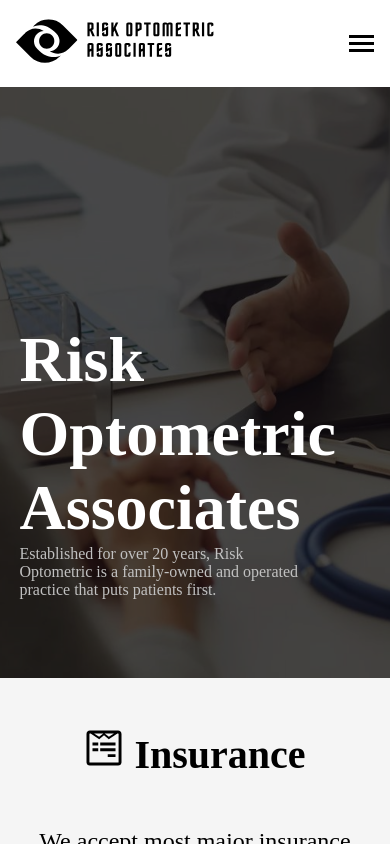
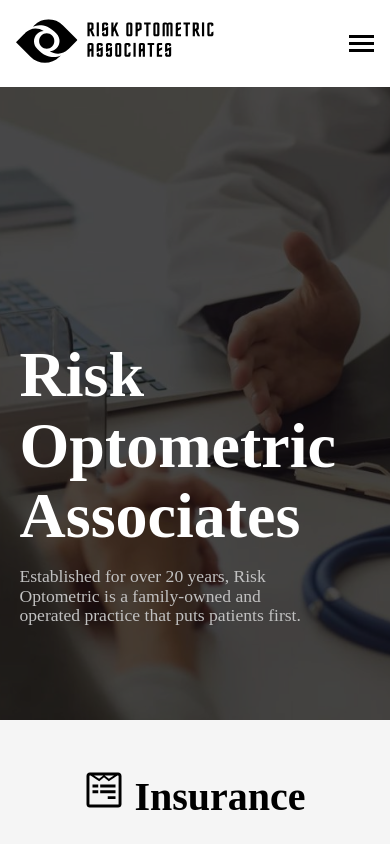
Before and after one commit to grantrisk/risk-optometric-associates, a Next.js app: page / in a window 390 px wide. Built offline with nearby package versions, Linux system fonts and the light colour scheme; a web font is replaced by a local one.

Commit message:
adjusted font size on home screen

```diff
--- a/styles/Home.module.css
+++ b/styles/Home.module.css
@@ -25,6 +25,7 @@
   color: #fff;
   font-size: 3rem;
   font-weight: 700;
+  line-height: 1.2;
 }
 
 .headSection h1 {
@@ -182,8 +183,13 @@
 }
 
 @media (max-width: 768px) {
+  .headSection {
+    height: 75vh;
+  }
+
   .headSection div {
     font-size: 2rem;
+    line-height: 1.1;
   }
 
   .headSection h1 {
@@ -191,7 +197,8 @@
   }
 
   .headSection div p {
-    font-size: 1rem;
+    margin: 1rem 0;
+    font-size: 1.1rem;
     width: 300px;
   }
 
@@ -204,7 +211,7 @@
     height: 100px;
   }
 
-  .locationSection p{
+  .locationSection p {
     padding: 0 20px;
   }
 
@@ -213,7 +220,8 @@
     height: 100px;
   }
 
-  .location p, .location a {
+  .location p,
+  .location a {
     font-size: 0.7rem;
     margin: 0;
   }
@@ -240,6 +248,17 @@
     margin: 10px 10px 0 0;
     width: 1rem;
     height: 1rem;
+  }
+}
+
+@media (max-width: 380px) {
+  .headSection div {
+    font-size: 1.5rem;
+    line-height: 1;
+  }
+
+  .headSection div p {
+    width: 250px;
   }
 }
 
```
